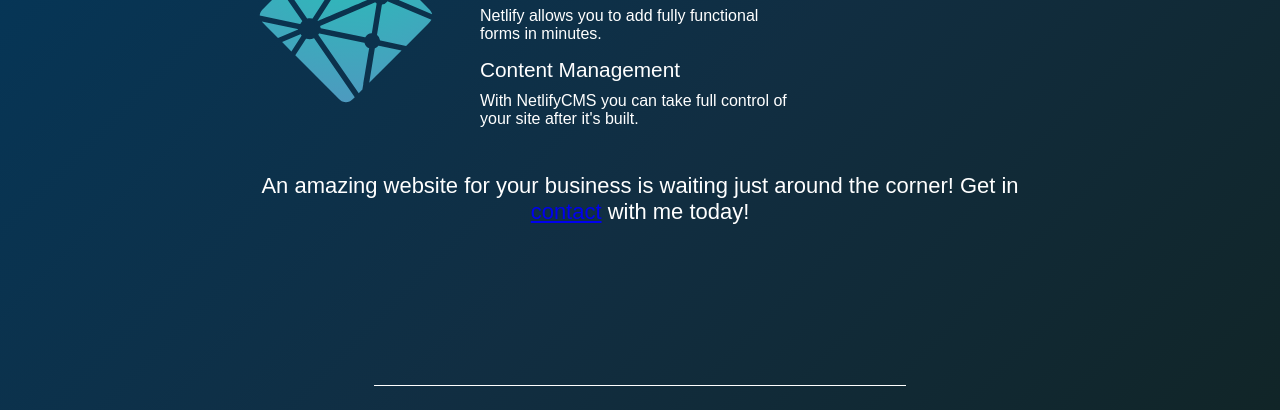
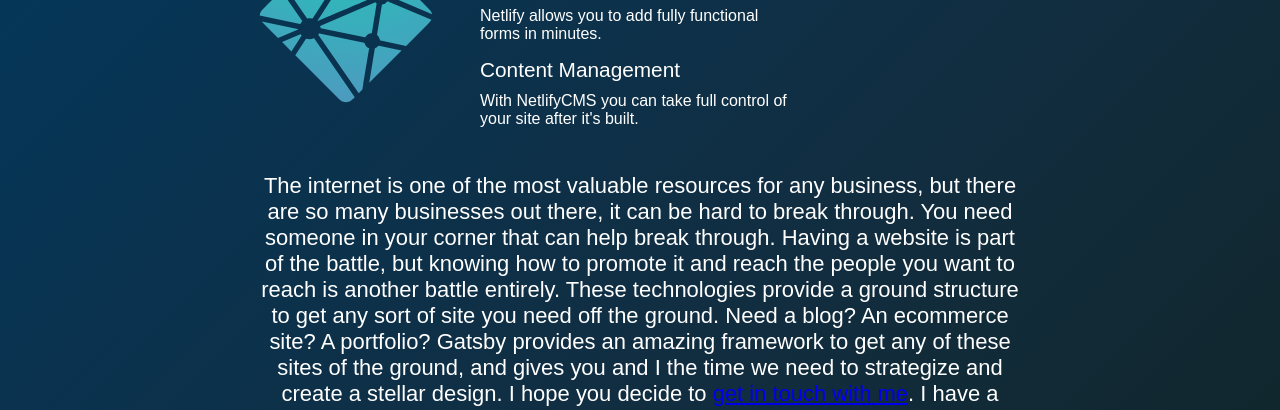
Before and after one commit to JoshDrentlaw/portfolio, a Gatsby site: page / in a window 1280 px wide. Shown: the part 1949-2359 px from the top of the page. Built offline with nearby package versions, Linux system fonts and the light colour scheme; Gatsby itself is replaced by a stand-in of ours.

Commit message:
Updated text at bottom of page.

```diff
--- a/src/pages/index.js
+++ b/src/pages/index.js
@@ -199,7 +199,7 @@
                     <Button bgImage="linear-gradient(to bottom, #20c5b7, #4c9abe)"><a href="https://netlify.com" target="_blank" rel="noopener noreferrer">Learn more about Netlify</a></Button>
                 </div>
             </Container>
-            <SubHeading>An amazing website for your business is waiting just around the corner! Get in <a href="/contact/">contact</a> with me today!</SubHeading>
+            <SubHeading>The internet is one of the most valuable resources for any business, but there are so many businesses out there, it can be hard to break through. You need someone in your corner that can help break through. Having a website is part of the battle, but knowing how to promote it and reach the people you want to reach is another battle entirely. These technologies provide a ground structure to get any sort of site you need off the ground. Need a blog? An ecommerce site? A portfolio? Gatsby provides an amazing framework to get any of these sites of the ground, and gives you and I the time we need to strategize and create a stellar design. I hope you decide to <a href="/contact/">get in touch with me</a>. I have a feeling we're going to create something amazing together.</SubHeading>
         </Layout>
     )
 }
```
